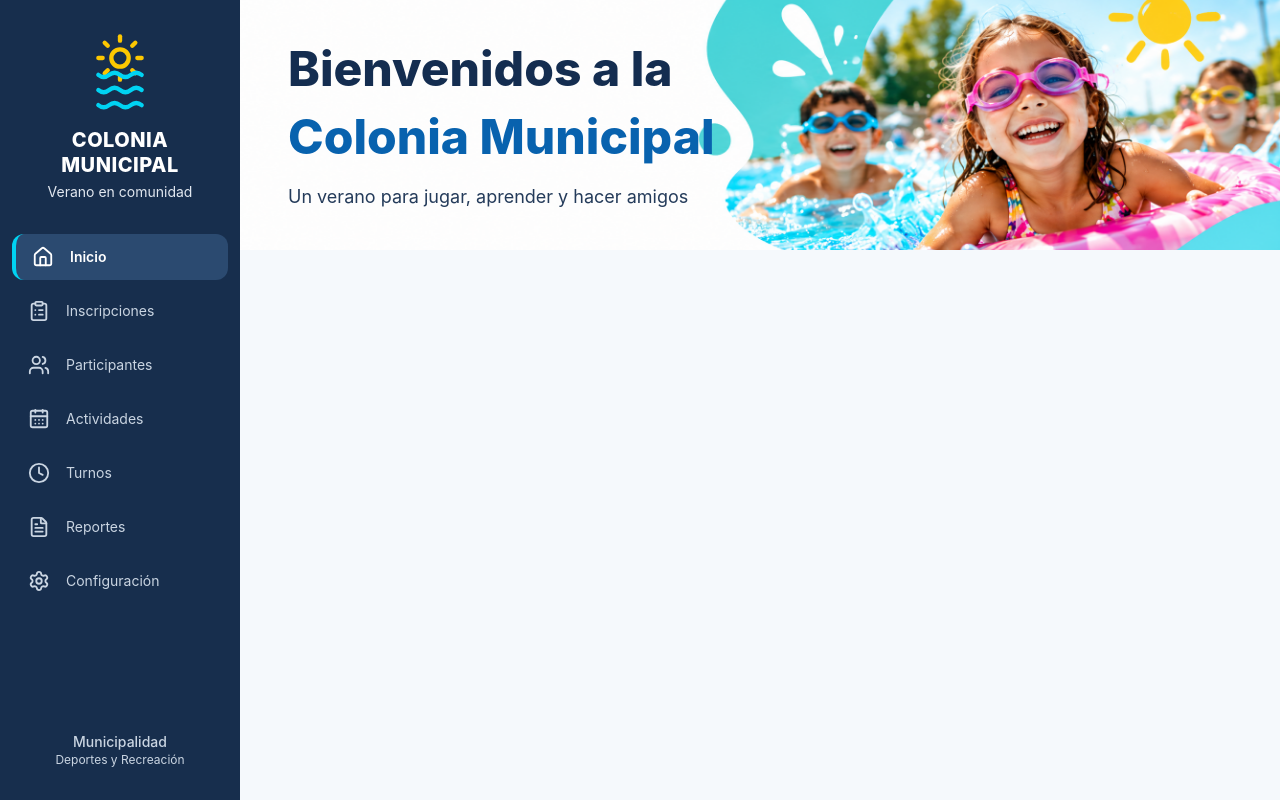
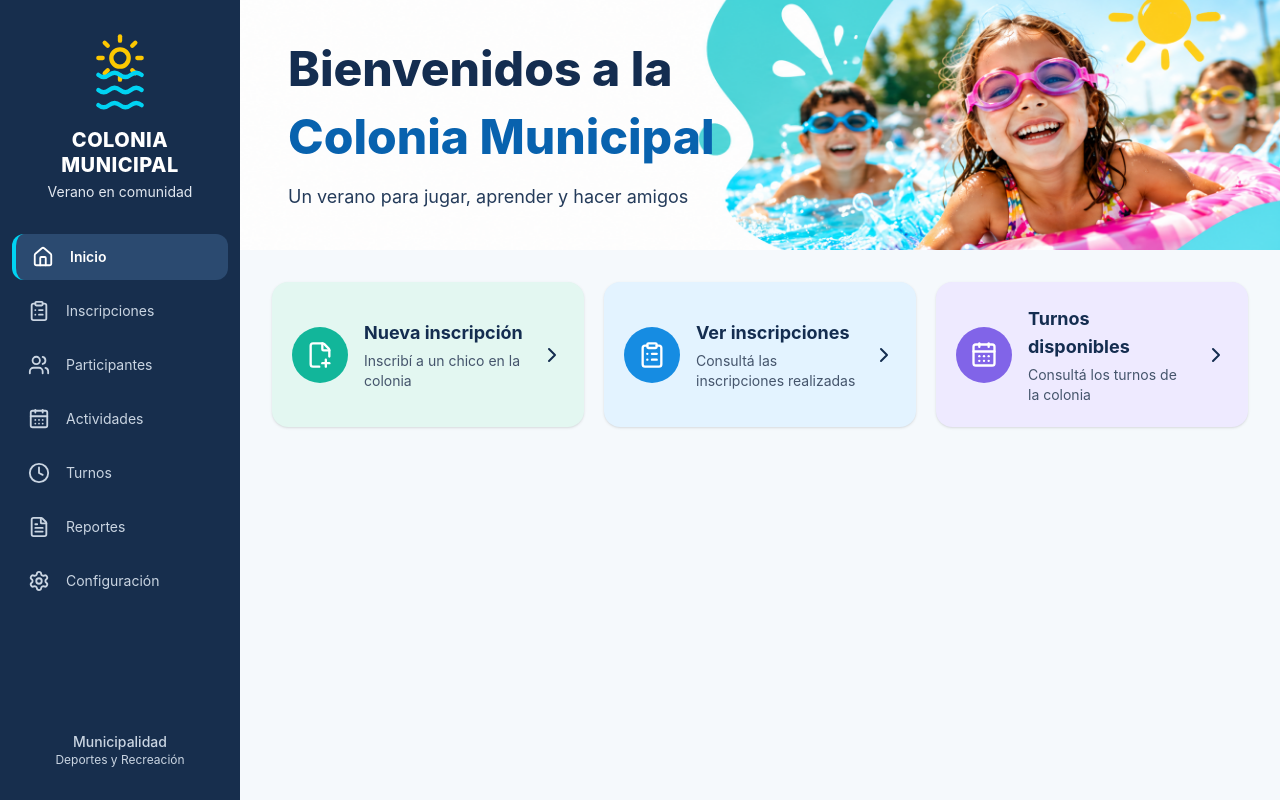
Before and after one commit to LoreDenhoff/AS1-ColoniaDeVacacionesMunicipal, a React (Vite) app in the folder frontend/: page / in a window 1280 px wide. Built offline with nearby package versions, Linux system fonts and the light colour scheme.

Commit message:
feat: agregar accesos rapidos al inicio

```diff
--- /dev/null
+++ b/frontend/src/components/AccesosRapidos.tsx
@@ -0,0 +1,93 @@
+
+import { Link } from 'react-router-dom'
+import {
+  FilePlus2,
+  ClipboardList,
+  CalendarDays,
+  ChevronRight,
+} from 'lucide-react'
+
+function AccesosRapidos() {
+  const accesos = [
+    {
+      titulo: 'Nueva inscripción',
+      descripcion: 'Inscribí a un chico en la colonia',
+      ruta: '/inscripciones/nueva',
+      icono: FilePlus2,
+      fondo: 'bg-[#E3F7F1]',
+      colorIcono: 'bg-[#12B69A]',
+    },
+    {
+      titulo: 'Ver inscripciones',
+      descripcion: 'Consultá las inscripciones realizadas',
+      ruta: '/tutor/mis-inscripciones',
+      icono: ClipboardList,
+      fondo: 'bg-[#E3F3FF]',
+      colorIcono: 'bg-[#168CE2]',
+    },
+    {
+      titulo: 'Turnos disponibles',
+      descripcion: 'Consultá los turnos de la colonia',
+      ruta: '/tutor/turnos',
+      icono: CalendarDays,
+      fondo: 'bg-[#EEEAFF]',
+      colorIcono: 'bg-[#8164E8]',
+    },
+  ]
+
+  return (
+    <section
+      aria-label="Accesos rápidos"
+      className="grid grid-cols-1 gap-5 lg:grid-cols-3"
+    >
+      {accesos.map((acceso) => {
+        const Icono = acceso.icono
+
+        return (
+          <Link
+            key={acceso.titulo}
+            to={acceso.ruta}
+            className={`
+              flex min-h-[145px] items-center gap-4
+              rounded-2xl p-5 shadow-sm
+              transition-all duration-200
+              hover:-translate-y-1 hover:shadow-md
+              focus-visible:outline-2
+              focus-visible:outline-offset-2
+              focus-visible:outline-blue-600
+              ${acceso.fondo}
+            `}
+          >
+            <div
+              className={`
+                flex h-14 w-14 shrink-0 items-center
+                justify-center rounded-full text-white
+                ${acceso.colorIcono}
+              `}
+            >
+              <Icono size={28} strokeWidth={2} />
+            </div>
+
+            <div className="min-w-0 flex-1">
+              <h2 className="text-lg font-bold text-[#142D50]">
+                {acceso.titulo}
+              </h2>
+
+              <p className="mt-1 text-sm text-slate-600">
+                {acceso.descripcion}
+              </p>
+            </div>
+
+            <ChevronRight
+              size={24}
+              className="shrink-0 text-[#142D50]"
+              aria-hidden="true"
+            />
+          </Link>
+        )
+      })}
+    </section>
+  )
+}
+
+export default AccesosRapidos
--- a/frontend/src/pages/InicioPage.tsx
+++ b/frontend/src/pages/InicioPage.tsx
@@ -1,10 +1,21 @@
 
 import BannerBienvenida from '../components/BannerBienvenida'
+import AccesosRapidos from '../components/AccesosRapidos'
 
 function InicioPage() {
   return (
     <main className="min-h-screen bg-[#F5F9FC]">
+
+      {/* Banner de bienvenida */}
       <BannerBienvenida />
+
+      {/* Contenido principal */}
+      <div className="px-6 py-8 lg:px-8">
+
+        {/* Accesos rápidos */}
+        <AccesosRapidos />
+
+      </div>
 
     </main>
   )
```
